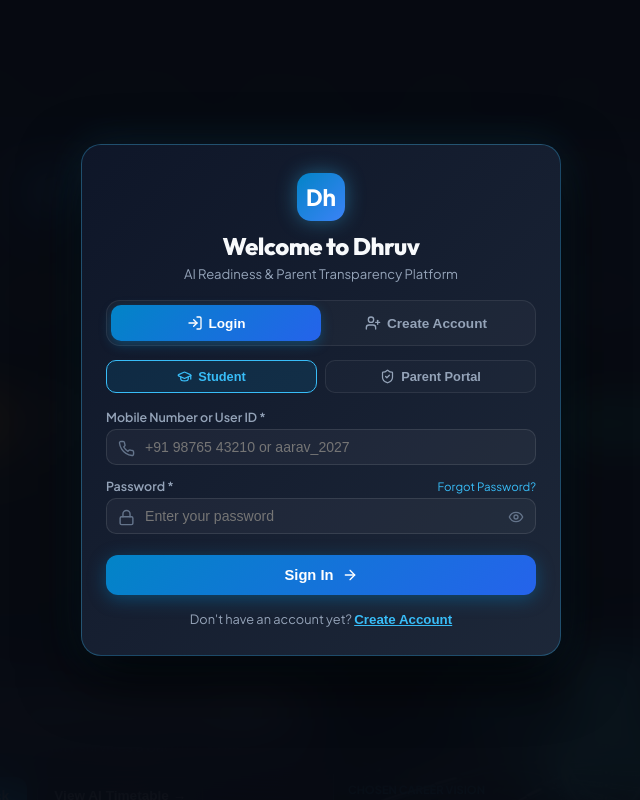
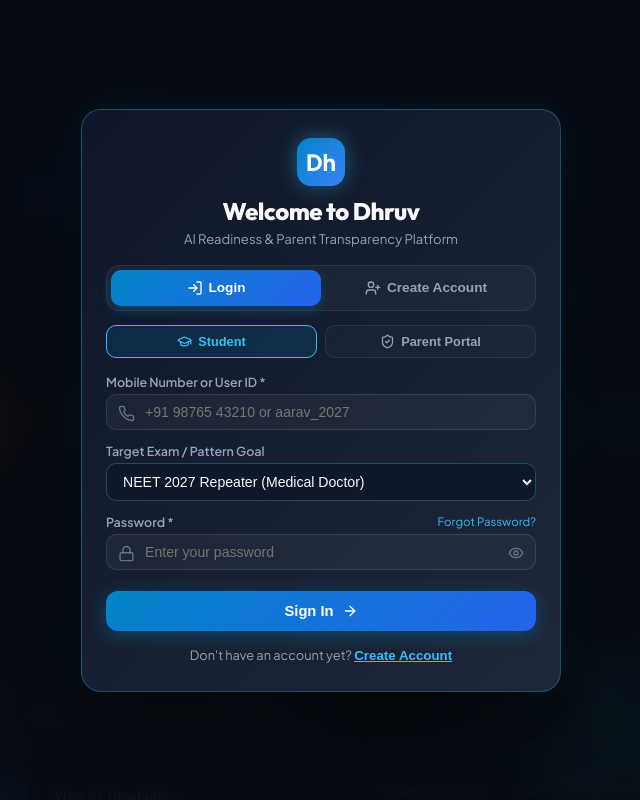
Before and after one commit to Druv-AS/Druv-FE, a React (Vite) app: page / in a window 1280 px wide. Shown: the top 800 px of the page, without its empty margins (319-959 px from the left). Built offline with nearby package versions, Linux system fonts and the light colour scheme.

Commit message:
feat(auth): enable Target Exam dropdown on Student Login form

```diff
--- a/src/components/AuthModal.jsx
+++ b/src/components/AuthModal.jsx
@@ -481,11 +481,11 @@
             </div>
           )}
 
-          {/* Target Exam (For Student Registration) */}
-          {authMode === 'register' && role === 'STUDENT' && (
+          {/* Target Exam / Goal (For Student Login & Registration) */}
+          {role === 'STUDENT' && (
             <div>
               <label style={{ fontSize: '0.78rem', color: '#94a3b8', fontWeight: 600, display: 'block', marginBottom: '4px' }}>
-                Target Exam / Goal
+                Target Exam / Pattern Goal
               </label>
               <select
                 value={course}
@@ -494,7 +494,7 @@
                   width: '100%',
                   padding: '9px 12px',
                   background: '#0f172a',
-                  border: '1px solid rgba(255,255,255,0.1)',
+                  border: '1px solid rgba(56, 189, 248, 0.3)',
                   borderRadius: '10px',
                   color: '#f8fafc',
                   fontSize: '0.88rem',
```
